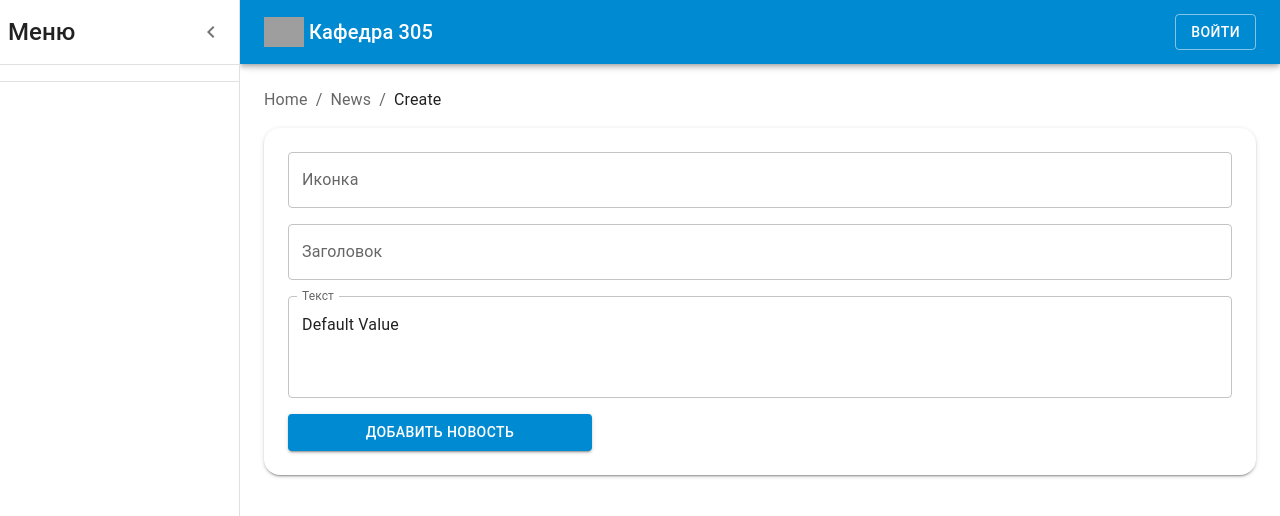
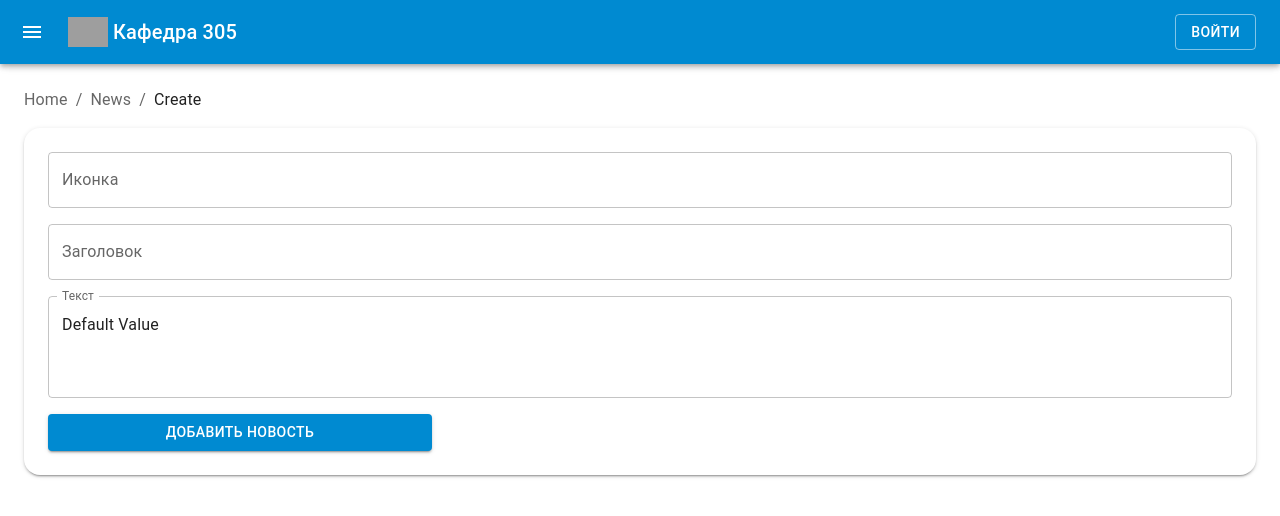
Before and after one commit to NZ-WEB/kaf305-devOps, a Next.js app in the folder frontend/: page /home-page/news/create in a window 1280 px wide. Shown: the top 516 px of the page. Built offline with nearby package versions, Linux system fonts and the light colour scheme; grey boxes are pictures that could not be loaded.

Commit message:
FRONTEND: Edited desigh of drawer

```diff
--- a/frontend/layout/layout-components/AppDrawer/AppDrawer.tsx
+++ b/frontend/layout/layout-components/AppDrawer/AppDrawer.tsx
@@ -11,7 +11,7 @@ import ChevronLeftIcon from '@mui/icons-material/ChevronLeft';
 import ChevronRightIcon from '@mui/icons-material/ChevronRight';
 import { AppDrawerProps } from './AppDrawer.props';
 import { useContext } from 'react';
-import { ListSubheader } from '@mui/material';
+import { Button, Chip, Link } from '@mui/material';
 import { AppContext } from '../../../context';
 import { TheAppBar } from '../../../src/components';
 import AppSideBarListItem from '../../../src/components/AppSideBarListItem/AppSideBarListItem';
@@ -49,7 +49,7 @@ export default function AppDrawer({ children }: AppDrawerProps) {
   const theme = useTheme();
   const { auth, setAuth } = useContext(AppContext);
 
-  const [open, setOpen] = React.useState(true);
+  const [open, setOpen] = React.useState(false);
 
   const handleDrawerOpen = () => {
     setOpen(true);
@@ -91,10 +91,17 @@ export default function AppDrawer({ children }: AppDrawerProps) {
         anchor="left"
         open={open}
       >
-        <DrawerHeader>
+        <DrawerHeader sx={{ px: '1em' }}>
           <Typography sx={{ flexGrow: 1, fontWeight: '500' }} variant={'h5'}>
             Меню
           </Typography>
+          {auth ? (
+            <Chip label={getCurrentUser()} />
+          ) : (
+            <Link href={`/login`}>
+              <Button variant="contained">Войти</Button>
+            </Link>
+          )}
           <IconButton onClick={handleDrawerClose}>
             {theme.direction === 'ltr' ? (
               <ChevronLeftIcon />
@@ -104,19 +111,12 @@ export default function AppDrawer({ children }: AppDrawerProps) {
           </IconButton>
         </DrawerHeader>
 
-        <Divider />
-
-        <List>
+        <List >
           {auth && (
             <List
               sx={{ width: '100%', maxWidth: 360, bgcolor: 'background.paper' }}
               component="nav"
               aria-labelledby="nested-list-subheader"
-              subheader={
-                <ListSubheader component="div" id="nested-list-subheader">
-                  {auth && getCurrentUser()}
-                </ListSubheader>
-              }
             >
               <AppSideBarListItem title="Сотрудники" expanding={true}>
                 <AppSideBarListItem
@@ -135,8 +135,6 @@ export default function AppDrawer({ children }: AppDrawerProps) {
             </List>
           )}
         </List>
-
-        <Divider />
       </Drawer>
       <Main open={open}>
         <DrawerHeader />
--- a/frontend/src/components/AppPageTitle/AppPageTitle.tsx
+++ b/frontend/src/components/AppPageTitle/AppPageTitle.tsx
@@ -11,7 +11,7 @@ export const AppPageTitle = ({
   return (
     <AppCard {...props}>
       <CardContent>
-        <Typography variant={'h1'}>{title}</Typography>
+        <Typography variant={'h3'}>{title}</Typography>
         <Typography variant={'subtitle1'}>{description}</Typography>
       </CardContent>
     </AppCard>
--- a/frontend/src/components/TheMembersList/TheMembersList.tsx
+++ b/frontend/src/components/TheMembersList/TheMembersList.tsx
@@ -6,6 +6,7 @@ import { MembersInterface } from '../../../interfaces/members.interface';
 import { useRouter } from 'next/router';
 import Divider from '@mui/material/Divider';
 import { useEffect, useState } from 'react';
+import Typography from '@mui/material/Typography';
 
 export const TheMembersList = ({
   members,
@@ -40,6 +41,7 @@ export const TheMembersList = ({
 
   return (
     <AppCard>
+      <Typography variant="h6">Сотрудники кафедры</Typography>
       <List>
         {members &&
           computePaginatedMembers.map((member: MembersInterface) => (
```
